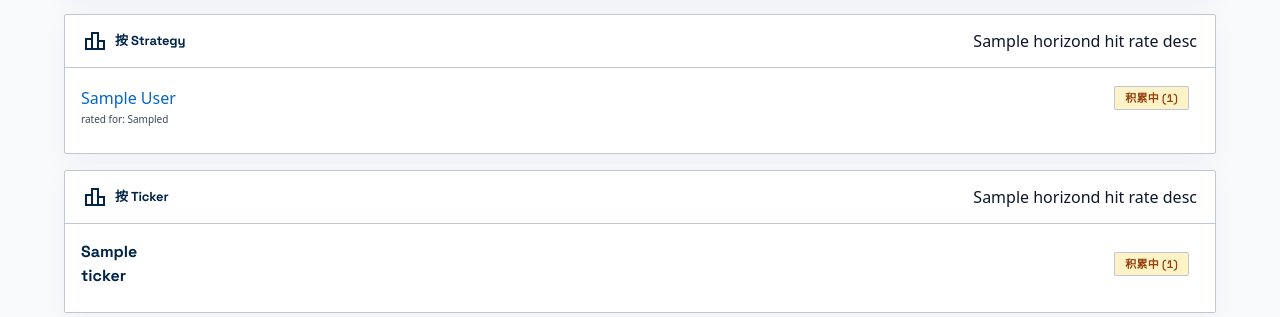
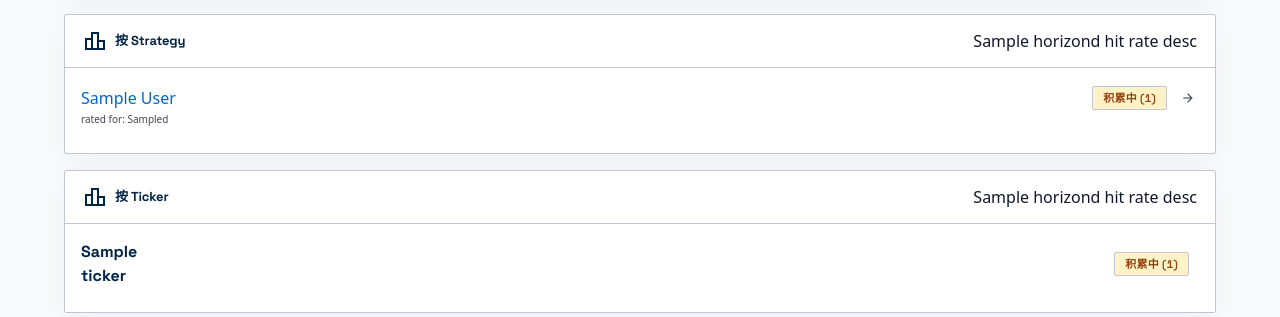
Before and after one commit to divxer/MarketPulse, a FastAPI app: template marketpulse/web/templates/lab_ai_track.html in a window 1280 px wide. Shown: the part 1133-1450 px from the top of the page. Run offline with FastAPI, Linux system fonts and the light colour scheme; the template is opened without the code that fills it: most values are stand-ins (such as "Sample title", 1, 10 or a date in 2020); style sheets or scripts are compiled from the project's sources; parts of the project's set-up code (start-up, migrations or seed data) failed here and were passed over.

Commit message:
feat(lab): /lab/ai-track strategy rows link to backtest
Adds a small → arrow on each strategy row in the leaderboard
linking to /lab/backtest?horizon=<current>. Preserves the current
horizon filter when navigating. Strategy-level filter not preserved
(backtest is head-to-head only in v0).

1 web test: /lab/backtest URL appears in /lab/ai-track response.

```diff
--- a/marketpulse/web/static/css/app.css
+++ b/marketpulse/web/static/css/app.css
@@ -1124,3 +1124,15 @@ hr.mp-hr {
 .mp-backtest-table td.num,
 .mp-backtest-table th.num { text-align: right; }
 .mp-backtest-table tr:hover { background: var(--ns-surface-container); }
+
+.mp-strategy-backtest-link {
+  display: inline-flex; align-items: center;
+  color: var(--ns-on-surface-variant);
+  text-decoration: none;
+  padding: 2px 4px;
+  border-radius: 2px;
+}
+.mp-strategy-backtest-link:hover {
+  color: var(--ns-primary);
+  background: var(--ns-surface-container);
+}
--- a/marketpulse/web/templates/partials/ai_track_strategy_table.html
+++ b/marketpulse/web/templates/partials/ai_track_strategy_table.html
@@ -24,6 +24,11 @@
           </span>
           <small class="muted">{{ s.n_hits }}/{{ s.n_total }}</small>
         {% endif %}
+        <a href="/lab/backtest?horizon={{ filters.horizon }}"
+           class="mp-strategy-backtest-link"
+           title="在回测视图中查看">
+          <span class="material-symbols-outlined" style="font-size:14px;">arrow_forward</span>
+        </a>
       </li>
     {% endfor %}
   </ul>
```
Also changed, not shown: tests/web/test_lab_strategy_table.py (+11 -0 lines).
